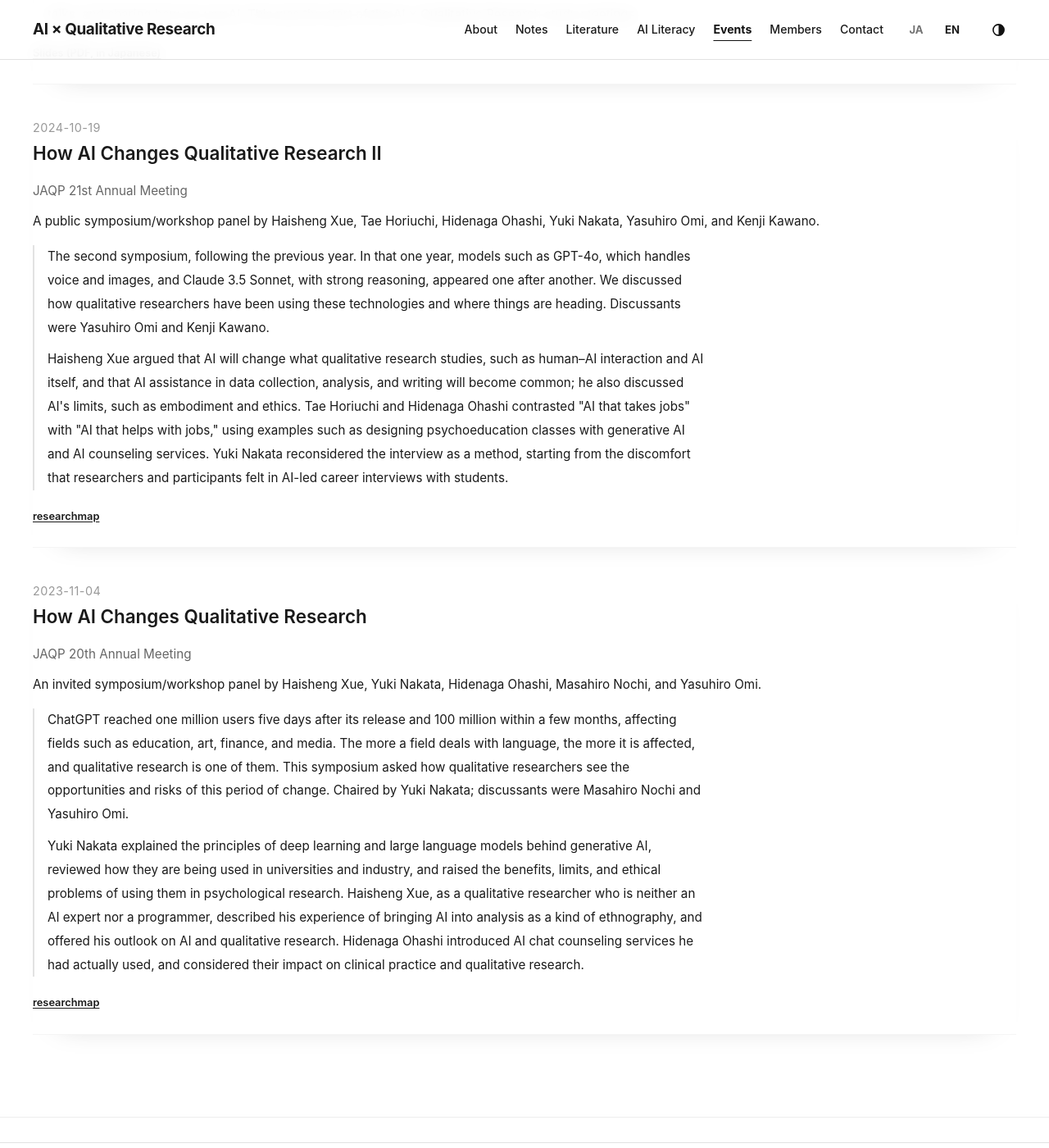
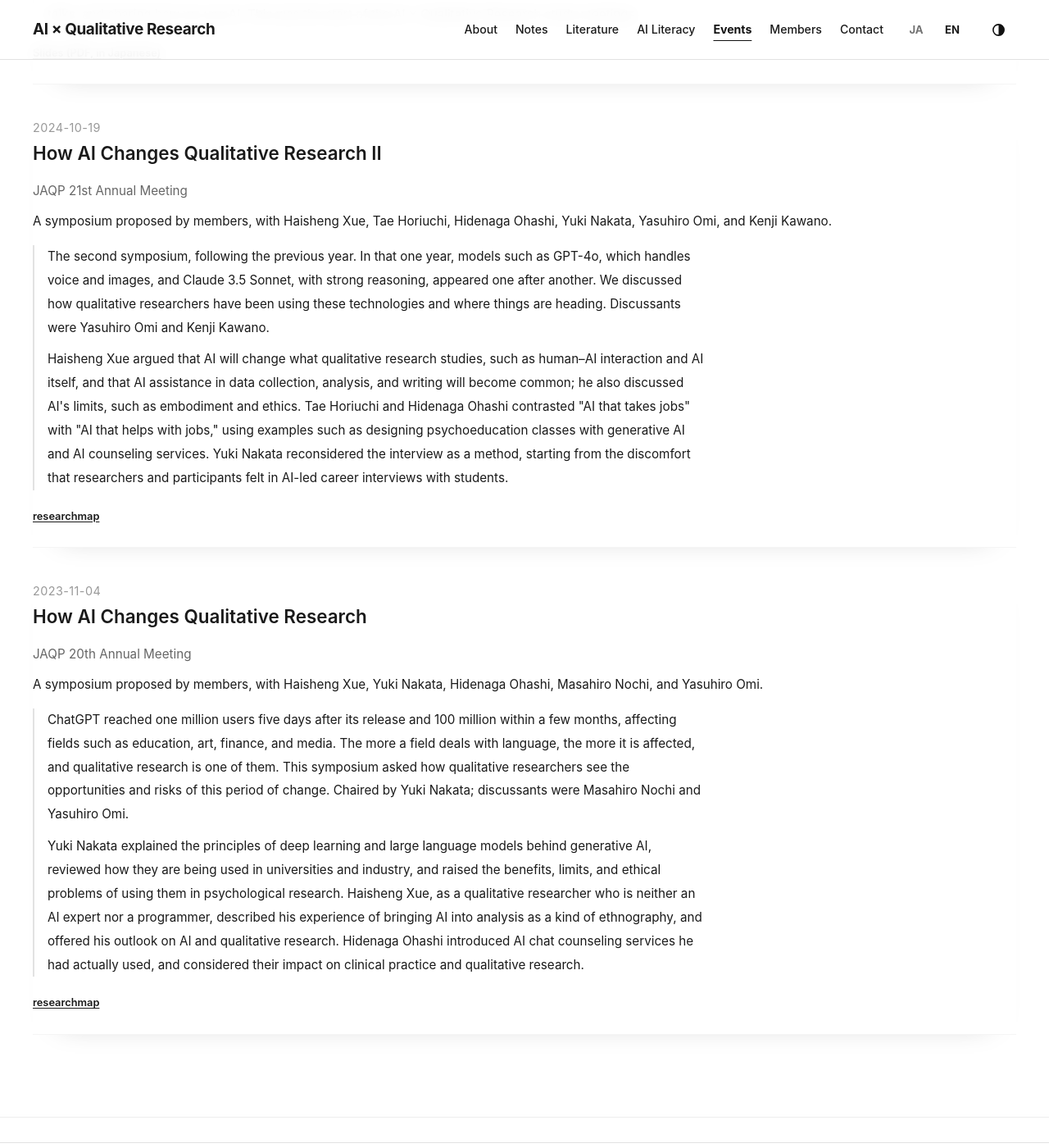
Before and after one commit to xuehaisheng/ai-qualitative-research, a Jekyll site: the page built from events.html, in a window 1280 px wide and 1400 px high, scrolled down 3708 px. Shown: the whole window at 82% size. Built offline with Jekyll 4.4.1, drawn with Linux system fonts in a browser that asks for light colours; some of the changed text lies outside the part shown.

Commit message:
Call all three JAQP symposia 公募シンポジウム
Co-Authored-By: Claude Opus 5.5 <noreply@anthropic.com>
Claude-Session: https://claude.ai/code/session_01Lmg6w9NJRA6yGBV9Eynzga

```diff
--- a/_data/events.json
+++ b/_data/events.json
@@ -129,8 +129,8 @@
       "en": "JAQP 22nd Annual Meeting"
     },
     "summary": {
-      "ja": "薛海升、豐田隼、稲田真子、中田友貴、樫田美雄、尾見康博による公募シンポジウム・ワークショップパネル。",
-      "en": "A public symposium/workshop panel by Haisheng Xue, Hayato Toyoda, Mako Inada, Yuki Nakata, Yoshio Kashida, and Yasuhiro Omi."
+      "ja": "薛海升、豐田隼、稲田真子、中田友貴、樫田美雄、尾見康博による公募シンポジウム。",
+      "en": "A symposium proposed by members, with Haisheng Xue, Hayato Toyoda, Mako Inada, Yuki Nakata, Yoshio Kashida, and Yasuhiro Omi."
     },
     "links": [
       {
@@ -295,8 +295,8 @@
       "en": "JAQP 21st Annual Meeting"
     },
     "summary": {
-      "ja": "薛海升、堀内多恵、大橋英永、中田友貴、尾見康博、川野健治による公募シンポジウム・ワークショップパネル。",
-      "en": "A public symposium/workshop panel by Haisheng Xue, Tae Horiuchi, Hidenaga Ohashi, Yuki Nakata, Yasuhiro Omi, and Kenji Kawano."
+      "ja": "薛海升、堀内多恵、大橋英永、中田友貴、尾見康博、川野健治による公募シンポジウム。",
+      "en": "A symposium proposed by members, with Haisheng Xue, Tae Horiuchi, Hidenaga Ohashi, Yuki Nakata, Yasuhiro Omi, and Kenji Kawano."
     },
     "links": [
       {
@@ -335,8 +335,8 @@
       "en": "JAQP 20th Annual Meeting"
     },
     "summary": {
-      "ja": "薛海升、中田友貴、大橋英永、能智正博、尾見康博による指名シンポジウム・ワークショップパネル。",
-      "en": "An invited symposium/workshop panel by Haisheng Xue, Yuki Nakata, Hidenaga Ohashi, Masahiro Nochi, and Yasuhiro Omi."
+      "ja": "薛海升、中田友貴、大橋英永、能智正博、尾見康博による公募シンポジウム。",
+      "en": "A symposium proposed by members, with Haisheng Xue, Yuki Nakata, Hidenaga Ohashi, Masahiro Nochi, and Yasuhiro Omi."
     },
     "links": [
       {
```
